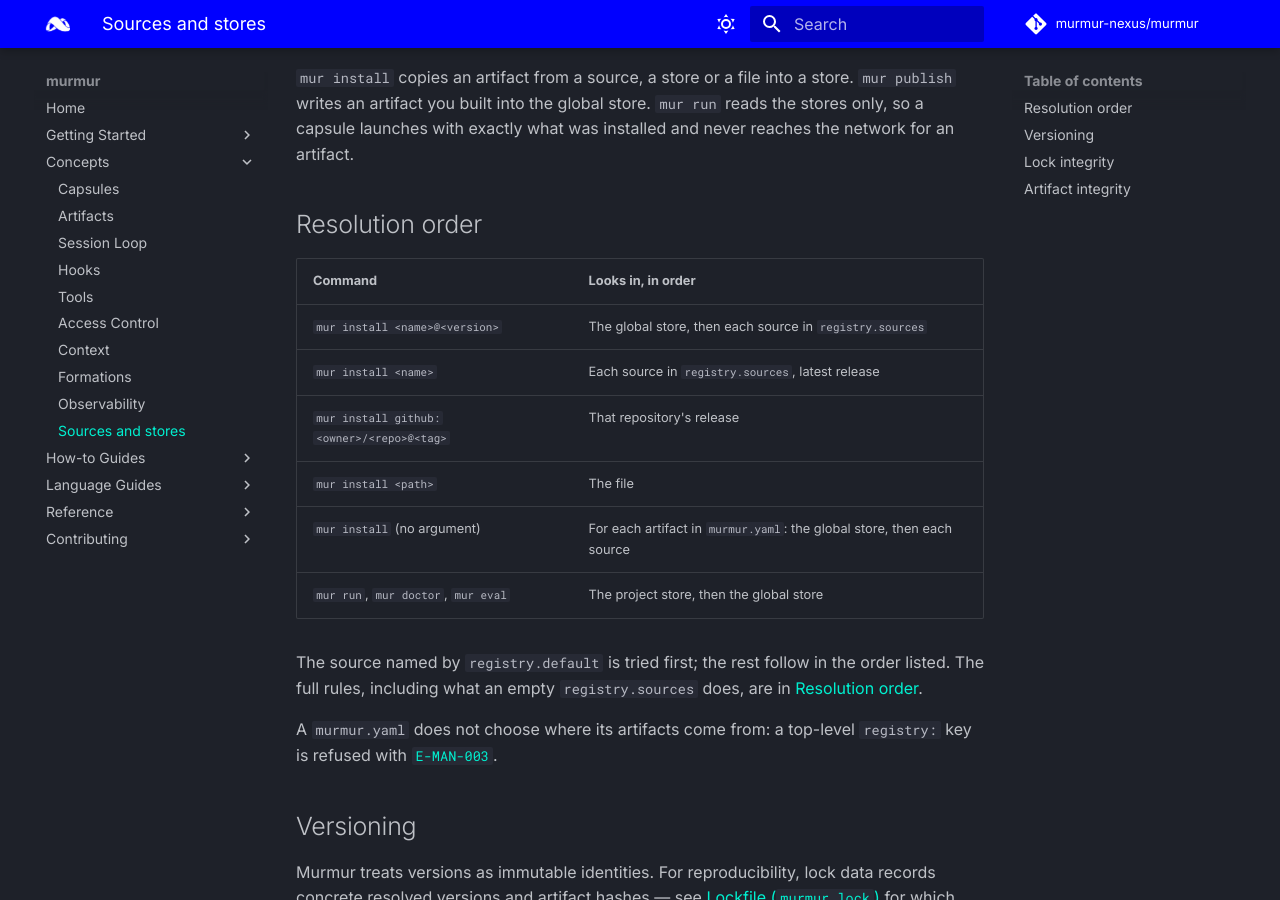
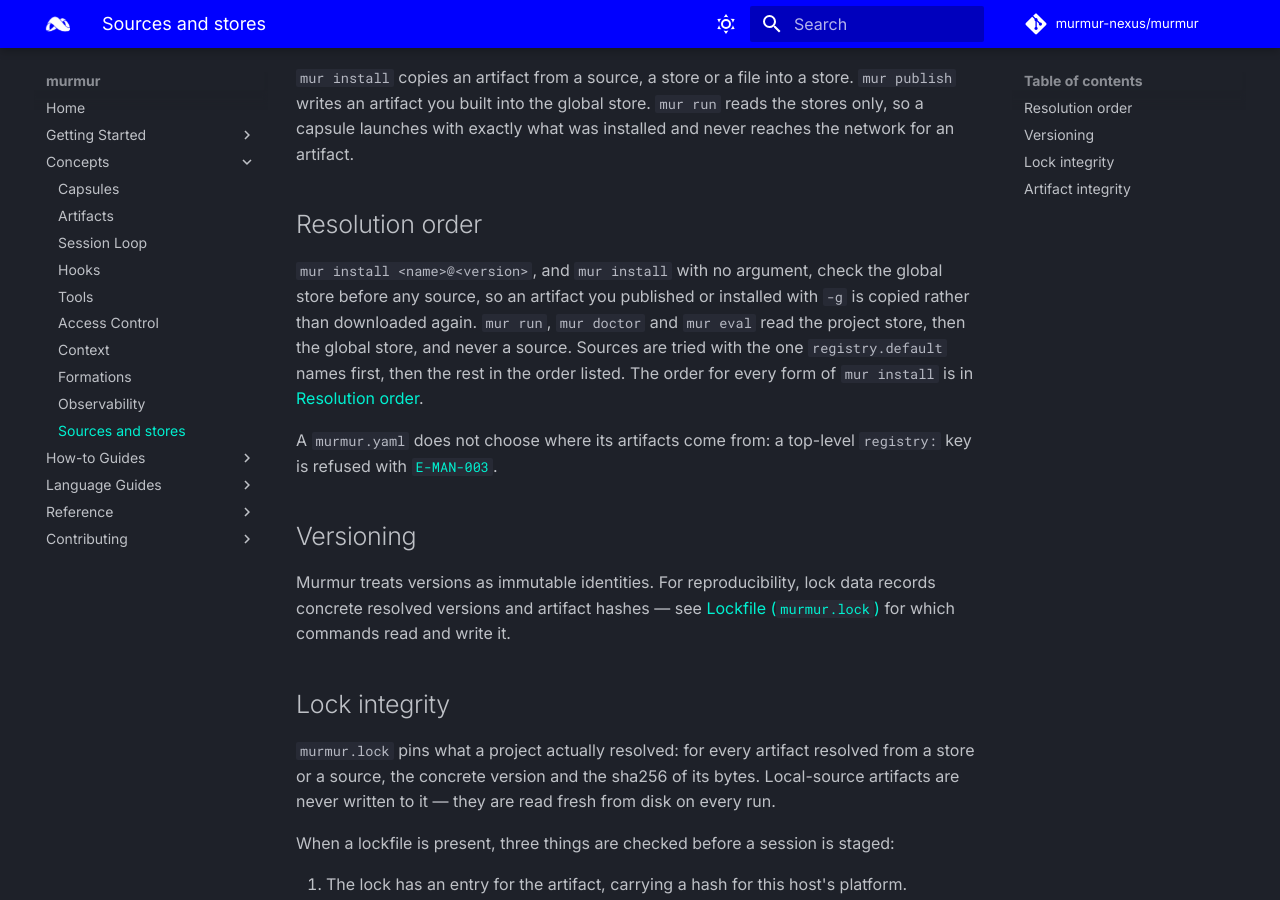
Before and after one commit to murmur-nexus/murmur, an MkDocs documentation site: the page built from docs/content/concepts/registry.md, in a window 1280 px wide and 900 px high, scrolled down 428 px. Built offline with MkDocs 1.6.1 and Material for MkDocs 9.7.7, drawn with Linux system fonts in a browser that asks for light colours; comment, search, counter and statistics services are not loaded.

Commit message:
checkpoint(#58b36d66): Entering test stage
Signed-off-by: ewdegraaff <ewdegraaff@users.noreply.github.com>

```diff
--- a/docs/content/concepts/registry.md
+++ b/docs/content/concepts/registry.md
@@ -13,17 +13,11 @@ with exactly what was installed and never reaches the network for an artifact.
 
 ## Resolution order
 
-| Command | Looks in, in order |
-|---|---|
-| `mur install <name>@<version>` | The global store, then each source in `registry.sources` |
-| `mur install <name>` | Each source in `registry.sources`, latest release |
-| `mur install github:<owner>/<repo>@<tag>` | That repository's release |
-| `mur install <path>` | The file |
-| `mur install` (no argument) | For each artifact in `murmur.yaml`: the global store, then each source |
-| `mur run`, `mur doctor`, `mur eval` | The project store, then the global store |
-
-The source named by `registry.default` is tried first; the rest follow in the order listed. The
-full rules, including what an empty `registry.sources` does, are in
+`mur install <name>@<version>`, and `mur install` with no argument, check the global store before
+any source, so an artifact you published or installed with `-g` is copied rather than downloaded
+again. `mur run`, `mur doctor` and `mur eval` read the project store, then the global store, and
+never a source. Sources are tried with the one `registry.default` names first, then the rest in
+the order listed. The order for every form of `mur install` is in
 [Resolution order](../reference/config.md#resolution-order).
 
 A `murmur.yaml` does not choose where its artifacts come from: a top-level `registry:` key is
--- a/docs/llms.txt
+++ b/docs/llms.txt
@@ -32,7 +32,7 @@ Read the summary links first. If the page links are not enough, use `/llms-full.
 - [Context](/concepts/context.md): Context compaction — how the runtime condenses message history automatically so a long-running session avoids hitting a hard token limit.
 - [Formations](/concepts/formations.md): A group of capsules on one machine, declared in `roster.yaml` and launched with `mur run --roster` for one task, whose members hand each other work with `call-member`.
 - [Observability](/concepts/observability.md): The structured trace every session writes to `workdir/<session_id>/trace.jsonl`, regardless of whether any hooks are declared.
-- [Registry](/concepts/registry.md): Murmur Nexus, the artifact registry: how capsules discover, install, and publish versioned artifacts.
+- [Sources and stores](/concepts/registry.md): Where `mur` gets artifacts: the project and global stores on disk and the GitHub sources in `~/.murmur/config.yaml`, and the order each command checks them.
 
 ## How-to Guides
 
@@ -95,7 +95,6 @@ Read the summary links first. If the page links are not enough, use `/llms-full.
 - [Default Artifacts](/reference/default-artifacts.md): The artifacts murmur publishes — declare one in `artifacts:` and `mur install` fetches it; none has to be built locally.
 - [Installing Artifacts](/reference/installing-artifacts.md): How the way you reference an artifact determines what gets fetched and where authentication comes from.
 - [WIT Interfaces](/reference/wit-interfaces.md): Every WIT interface WASM artifacts use to talk to the runtime — who uses each one, and what it means for you.
-- [Nexus API](/reference/nexus-api.md): The artifact registry `mur` publishes to and installs from in remote registry mode.
 - [Roost API](/reference/roost-api.md): `mur-roost`, the local daemon that spawns capsules on request — its health check, spawn, and poll endpoints.
 
 ## Contributing
```
Also changed, not shown: docs/content/index.md (+1 -1 lines), docs/content/language-guides/python.md (+1 -1 lines), docs/content/reference/cli.md (line endings or trailing spaces), 5 other files.
